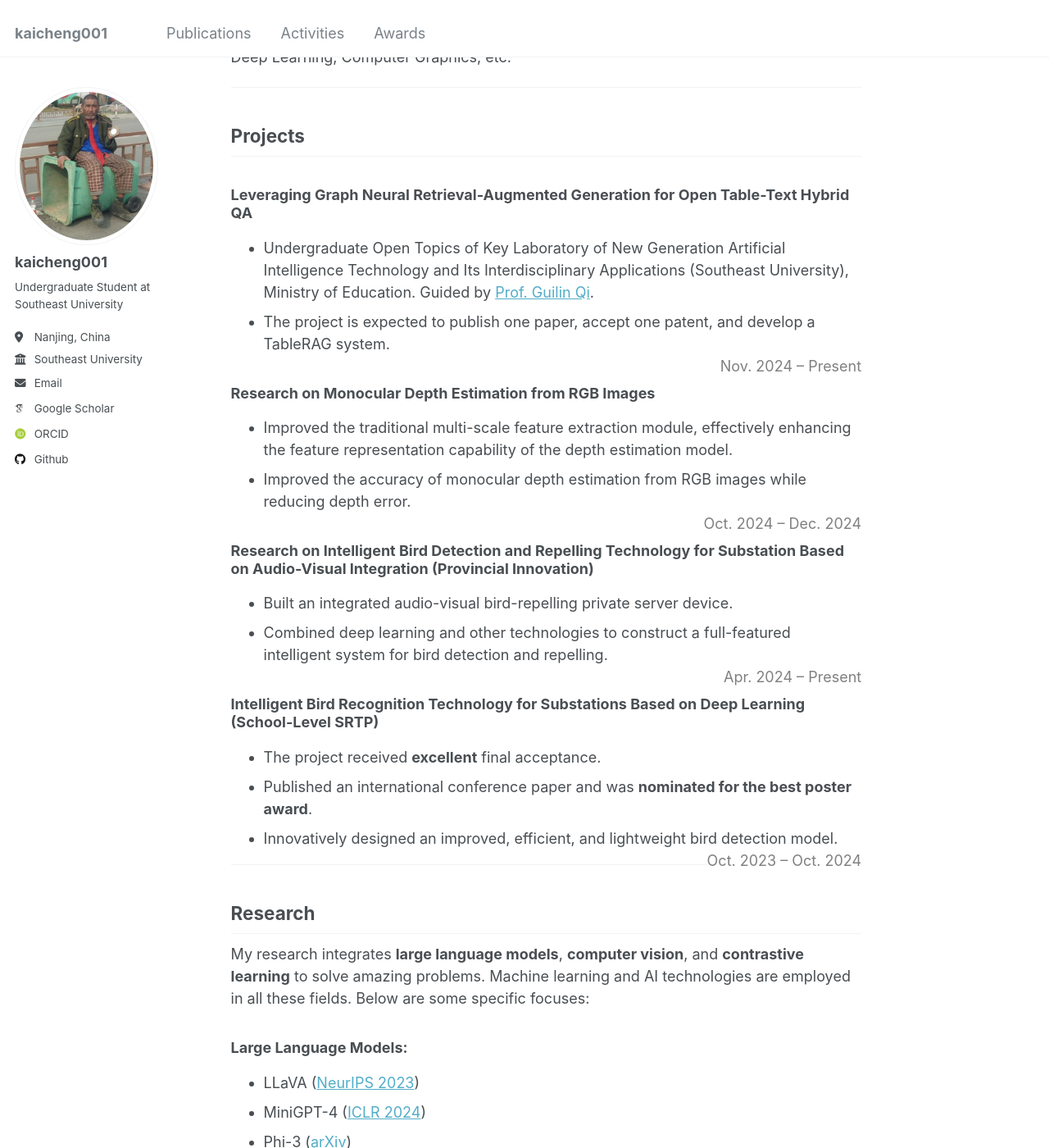
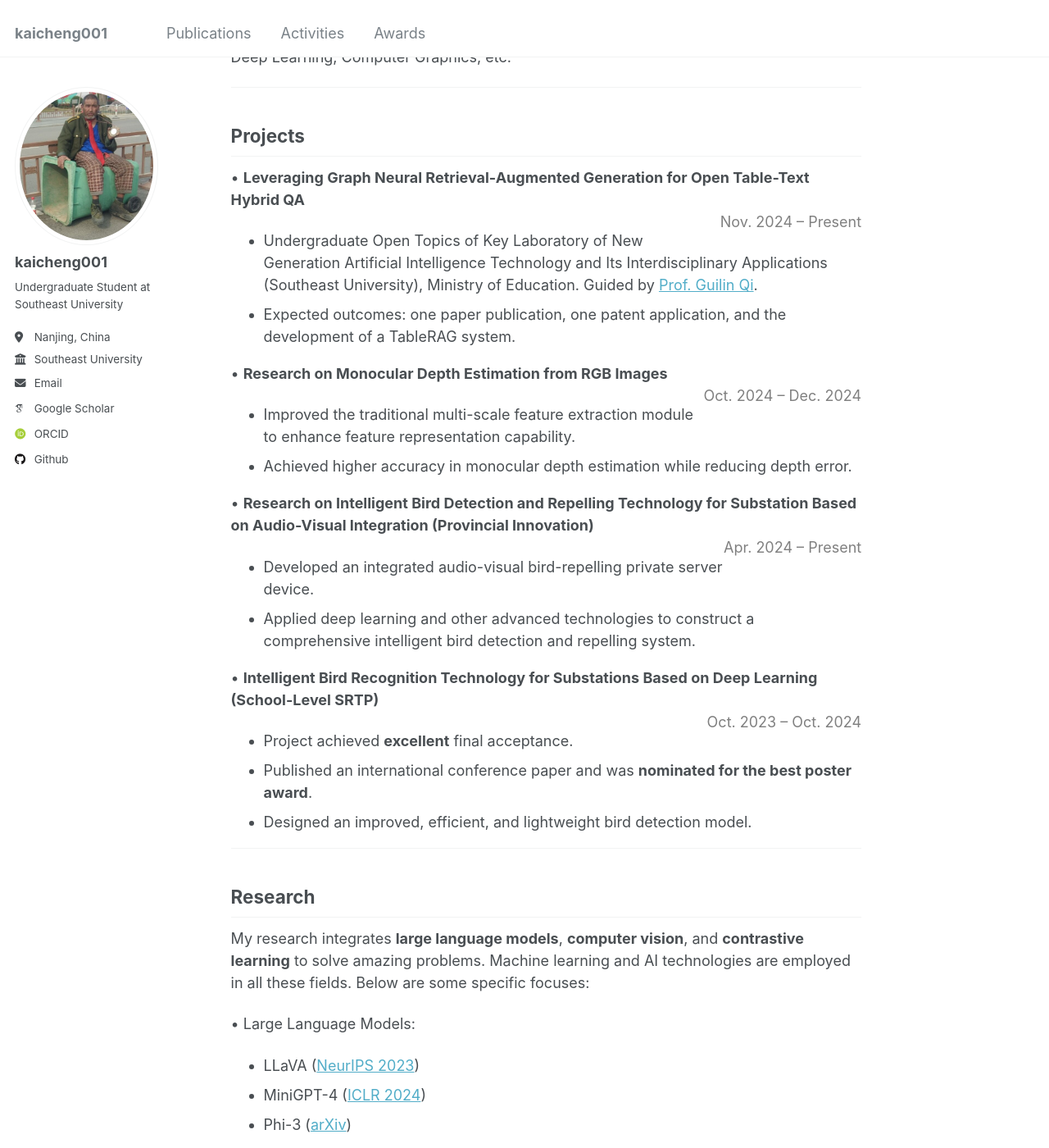
Before and after one commit to kaicheng001/kaicheng001.github.io, a Jekyll site: the page built from _pages/about.md, in a window 1280 px wide and 1400 px high, scrolled down 918 px. Shown: the whole window at 82% size. Built offline with Jekyll 4.4.1, drawn with Linux system fonts in a browser that asks for light colours; some web fonts are replaced; some of the changed text lies outside the part shown.

Commit message:
update about page

```diff
--- a/_pages/about.md
+++ b/_pages/about.md
@@ -16,7 +16,7 @@ I enjoy exploring the unknown and excel in the practical application of technica
 
 ## Education
 
-🔹 **Southeast University** *(B.E. in Artificial Intelligence)*, Nanjing, China
+• **Southeast University** *(B.E. in Artificial Intelligence)*, Nanjing, China
 <span style="float: right; color: gray;">Sep. 2022 – Present</span>
 
 **Professional basic courses**:
@@ -37,28 +37,27 @@ Deep Learning, Computer Graphics, etc.
 
 ## Projects
 
-### Leveraging Graph Neural Retrieval-Augmented Generation for Open Table-Text Hybrid QA
-- Undergraduate Open Topics of Key Laboratory of New Generation Artificial Intelligence Technology and Its Interdisciplinary Applications (Southeast University), Ministry of Education. Guided by [Prof. Guilin Qi](https://cs.seu.edu.cn/gqi/main.htm).
-- The project is expected to publish one paper, accept one patent, and develop a TableRAG system.
-<span style="float: right; color: gray;">Nov. 2024 – Present</span>
+• **Leveraging Graph Neural Retrieval-Augmented Generation for Open Table-Text Hybrid QA**
+  <span style="float: right; color: gray;">Nov. 2024 – Present</span>
+  - Undergraduate Open Topics of Key Laboratory of New Generation Artificial Intelligence Technology and Its Interdisciplinary Applications (Southeast University), Ministry of Education. Guided by [Prof. Guilin Qi](https://cs.seu.edu.cn/gqi/main.htm).
+  - Expected outcomes: one paper publication, one patent application, and the development of a TableRAG system.
 
-### Research on Monocular Depth Estimation from RGB Images
-- Improved the traditional multi-scale feature extraction module, effectively enhancing the feature representation capability of the depth estimation model.
-- Improved the accuracy of monocular depth estimation from RGB images while reducing depth error.
-<span style="float: right; color: gray;">Oct. 2024 – Dec. 2024</span>
+• **Research on Monocular Depth Estimation from RGB Images**
+  <span style="float: right; color: gray;">Oct. 2024 – Dec. 2024</span>
+  - Improved the traditional multi-scale feature extraction module to enhance feature representation capability.
+  - Achieved higher accuracy in monocular depth estimation while reducing depth error.
 
+• **Research on Intelligent Bird Detection and Repelling Technology for Substation Based on Audio-Visual Integration (Provincial Innovation)**
+  <span style="float: right; color: gray;">Apr. 2024 – Present</span>
+  - Developed an integrated audio-visual bird-repelling private server device.
+  - Applied deep learning and other advanced technologies to construct a comprehensive intelligent bird detection and repelling system.
 
-### Research on Intelligent Bird Detection and Repelling Technology for Substation Based on Audio-Visual Integration (Provincial Innovation)
-- Built an integrated audio-visual bird-repelling private server device.
-- Combined deep learning and other technologies to construct a full-featured intelligent system for bird detection and repelling.
-<span style="float: right; color: gray;">Apr. 2024 – Present</span>
+• **Intelligent Bird Recognition Technology for Substations Based on Deep Learning (School-Level SRTP)**
+  <span style="float: right; color: gray;">Oct. 2023 – Oct. 2024</span>
+  - Project achieved **excellent** final acceptance.
+  - Published an international conference paper and was **nominated for the best poster award**.
+  - Designed an improved, efficient, and lightweight bird detection model.
 
-
-### Intelligent Bird Recognition Technology for Substations Based on Deep Learning (School-Level SRTP)
-- The project received **excellent** final acceptance.
-- Published an international conference paper and was **nominated for the best poster award**.
-- Innovatively designed an improved, efficient, and lightweight bird detection model.
-<span style="float: right; color: gray;">Oct. 2023 – Oct. 2024</span>
 
 
 ---
@@ -66,7 +65,7 @@ Deep Learning, Computer Graphics, etc.
 ## Research
 My research integrates **large language models**, **computer vision**, and **contrastive learning** to solve amazing problems. Machine learning and AI technologies are employed in all these fields. Below are some specific focuses:
 
-### Large Language Models:
+• Large Language Models:
 - LLaVA ([NeurIPS 2023](https://proceedings.neurips.cc/paper_files/paper/2023/file/6dcf277ea32ce3288914faf369fe6de0-Paper-Conference.pdf))
 - MiniGPT-4 ([ICLR 2024](https://openreview.net/forum?id=1tZbq88f27))
 - Phi-3 ([arXiv](https://arxiv.org/abs/2306.11644))
@@ -75,14 +74,14 @@ My research integrates **large language models**, **computer vision**, and **con
 - LLaVA-CoT ([arXiv](https://arxiv.org/abs/2411.10440))
 - Deepseek ([arXiv](https://arxiv.org/abs/2401.02954))
 
-### Computer Vision:
+• Computer Vision:
 - MobileNet ([arXiv](https://arxiv.org/abs/1704.04861))
 - Lightweight Model Deployment ([IEEE](https://ieeexplore.ieee.org/document/10748798))
 - Asymptotic Feature Pyramid Network ([arXiv](https://arxiv.org/abs/2306.15988))
 - Efficient Multi-Scale Attention ([arXiv](https://arxiv.org/abs/2305.13563))
 - Object Detection ([IEEE](https://ieeexplore.ieee.org/document/10748798))
 
-### Contrastive Learning:
+• Contrastive Learning:
 - InstDisc ([arXiv](https://arxiv.org/abs/1805.01978))
 - InvaSpread ([IEEE](https://ieeexplore.ieee.org/document/8953747))
 - CPC ([arXiv](https://arxiv.org/abs/1807.03748))
@@ -109,25 +108,26 @@ My research integrates **large language models**, **computer vision**, and **con
 
 ## Honors and Awards
 
-- **Provincial Third Prize** in the 6th Global Campus Intelligent Algorithm Elite Competition
+• **Provincial Third Prize** in the 6th Global Campus Intelligent Algorithm Elite Competition
   *(Algorithm Challenge - BIRADS classification and feature recognition of ultrasound breast images)* (Oct. 2024)
-- **Southeast University Three Good Students** (Sep. 2024)
-- **Finalist for Best Poster Award** at IEEE-CYBER 2024 (Jul. 2024)
-- **First Prize** in the 15th National College Students Mathematics Competition (top 1%) (Apr. 2024)
-- **Outstanding Communist Youth League Member of Southeast University** (Jun. 2023)
-- **First Prize** in the 20th Jiangsu Provincial College Student Mathematics Competition (top 1%) (May. 2023)
+• **Southeast University Three Good Students** (Sep. 2024)
+• **Finalist for Best Poster Award** at IEEE-CYBER 2024 (Jul. 2024)
+• **First Prize** in the 15th National College Students Mathematics Competition *(top 1%)* (Apr. 2024)
+• **Outstanding Communist Youth League Member of Southeast University** (Jun. 2023)
+• **First Prize** in the 20th Jiangsu Provincial College Student Mathematics Competition *(top 1%)* (May. 2023)
 
 ---
 
 ## Skills
 
-- **Programming:** Python, C/C++, MATLAB, JavaScript
-- **Misc:** PyTorch, TensorFlow, Scikit-learn, OpenCV, LaTeX, Markdown, etc.
+• **Programming**: Python, C/C++, MATLAB, JavaScript
+• **Misc**: PyTorch, TensorFlow, Scikit-learn, OpenCV, LaTeX, Markdown, etc.
 
 ---
 
 ## Self-evaluation
-- **Passion**: Enthusiastic about technology and innovation, always eager to explore new frontiers.
-- **Teamwork**: Strong communication and collaboration skills, actively contributing to group success.
-- **Adaptability**: Quick learner with the ability to apply knowledge effectively and adapt to new environments.
-- **Responsibility**: Highly responsible, capable of managing tasks independently with exceptional attention to detail.
+
+• **Passion**: Enthusiastic about technology and innovation, always eager to explore new frontiers.
+• **Teamwork**: Strong communication and collaboration skills, actively contributing to group success.
+• **Adaptability**: Quick learner with the ability to apply knowledge effectively and adapt to new environments.
+• **Responsibility**: Highly responsible, capable of managing tasks independently with exceptional attention to detail.
```
